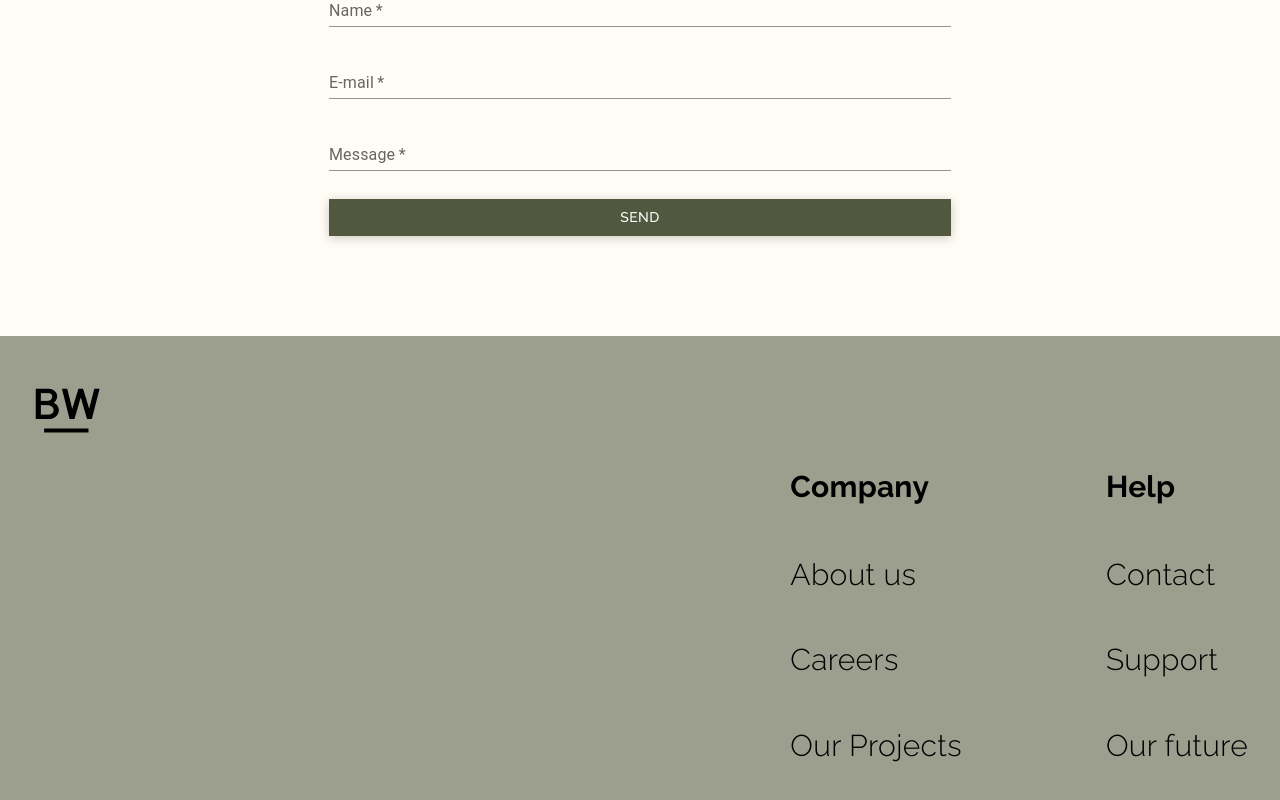
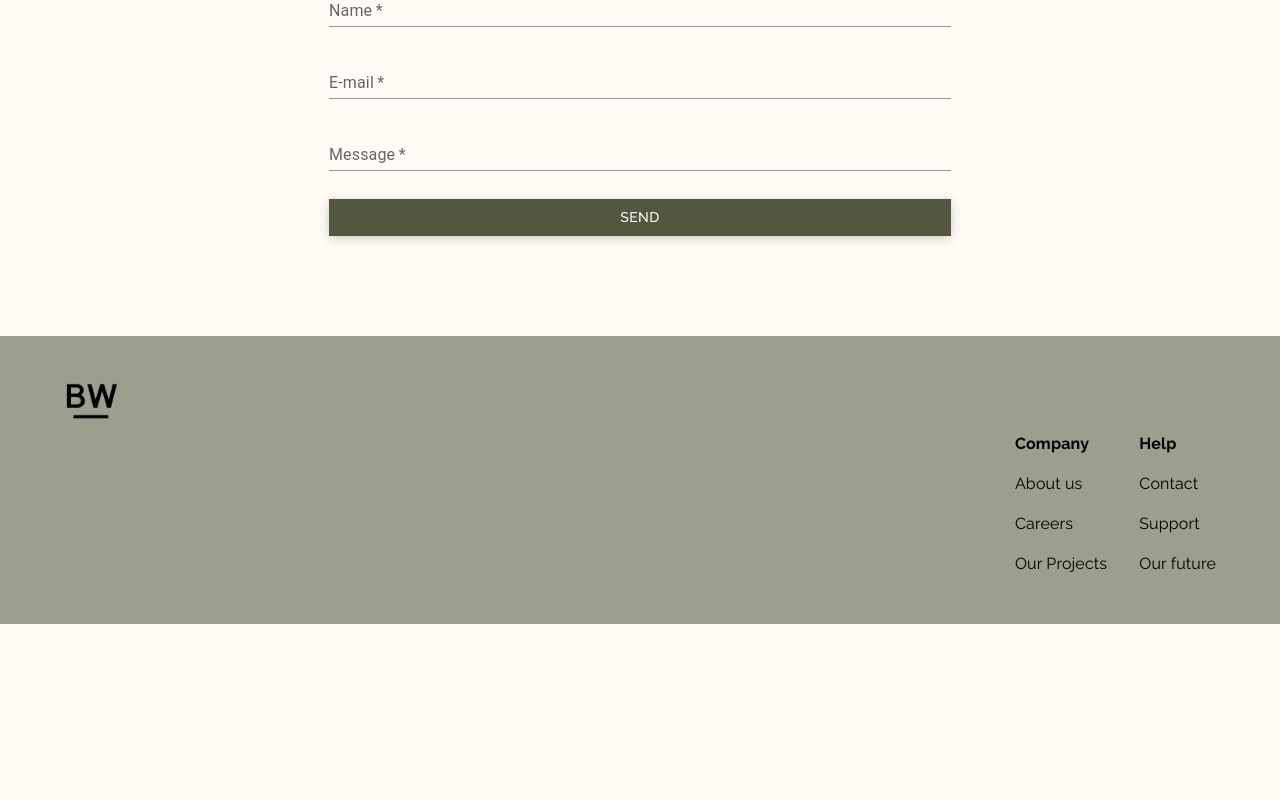
Before and after one commit to Lvl1Pichu/Portfolio-Website, a React (Vite) app: page / in a window 1280 px wide. Shown: the part 4031-4831 px from the top of the page. After the commit the page ends 4655 px from the top, so only its background shows below. Built offline with nearby package versions, Linux system fonts and the light colour scheme.

Commit message:
added design and links to a new footer

```diff
--- /dev/null
+++ b/src/Components/footer2.tsx
@@ -0,0 +1,125 @@
+import { Box, Container, Link as MuiLink, Typography } from '@mui/material';
+import { useNavigate } from 'react-router-dom';
+
+const textStyles = {
+  fontFamily: 'Raleway',
+  fontWeight: '400',
+  fontSize: '16px',
+  cursor: 'pointer',
+  marginBottom: '1rem',
+  '&:hover': {
+    textDecoration: 'underline',
+    textDecorationThickness: '0.05rem',
+    textUnderlineOffset: '0.15rem',
+  },
+  '@media (max-width:768px)': { fontSize: '16px' },
+};
+
+function Footer2() {
+  const navigate = useNavigate();
+
+  const handleNavigation = (path: string) => {
+    navigate(path);
+  };
+  return (
+    <Box
+      sx={{
+        backgroundColor: 'rgba(81, 88, 63, 0.56)',
+        width: '100%',
+      }}
+    >
+      <Container
+        sx={{ position: 'relative', paddingTop: '32px', paddingBottom: '32px' }}
+      >
+        <MuiLink href="#" color="inherit" fontSize={'2rem'}>
+          <img src="./logoo.png" alt="logo" style={{ height: '3.5rem' }} />
+        </MuiLink>
+
+        <Box
+          sx={{
+            display: 'flex',
+            width: '100%',
+            justifyContent: 'flex-end',
+            // '@media (max-width:768px)': { justifyContent: 'center' },
+          }}
+        >
+          {/* Column 1 */}
+          <Box
+            sx={{
+              display: 'flex',
+              flexDirection: 'column',
+              marginRight: '2rem',
+            }}
+          >
+            <Typography
+              sx={{
+                ...textStyles,
+                fontWeight: 'bold',
+              }}
+            >
+              Company
+            </Typography>
+            <Typography
+              sx={{
+                ...textStyles,
+              }}
+            >
+              About us
+            </Typography>
+            <Typography
+              sx={{
+                ...textStyles,
+              }}
+            >
+              Careers
+            </Typography>
+            <Typography
+              onClick={() => handleNavigation('/ProjectPage')}
+              sx={{
+                ...textStyles,
+              }}
+            >
+              Our Projects
+            </Typography>
+          </Box>
+
+          {/* Column 2 */}
+          <Box sx={{ display: 'flex', flexDirection: 'column' }}>
+            <Typography
+              sx={{
+                ...textStyles,
+                fontWeight: 'bold',
+              }}
+            >
+              Help
+            </Typography>
+            <Typography
+              onClick={() => handleNavigation('/ContactPage')}
+              sx={{
+                ...textStyles,
+              }}
+            >
+              Contact
+            </Typography>
+            <Typography
+              sx={{
+                ...textStyles,
+              }}
+            >
+              Support
+            </Typography>
+            <Typography
+              sx={{
+                ...textStyles,
+              }}
+            >
+              Our future
+            </Typography>
+          </Box>
+        </Box>
+      </Container>
+    </Box>
+  );
+}
+
+export default Footer2;
--- a/src/Pages/HomePage.tsx
+++ b/src/Pages/HomePage.tsx
@@ -4,7 +4,7 @@ import ContactForm from '../Components/ContactForm';
 import FindUsComponent from '../Components/FindUsComponent';
 import HeaderSection from '../Components/Header';
 import TeamSection from '../Components/TeamSection';
-import Footer from '../Components/footer';
+import Footer2 from '../Components/footer2';
 
 const HomePage: React.FC = () => {
   useEffect(() => {
@@ -23,7 +23,8 @@ const HomePage: React.FC = () => {
         </Container>
       </main>
       <footer>
-        <Footer />
+        {/* <Footer /> */}
+        <Footer2 />
       </footer>
     </div>
   );
```
